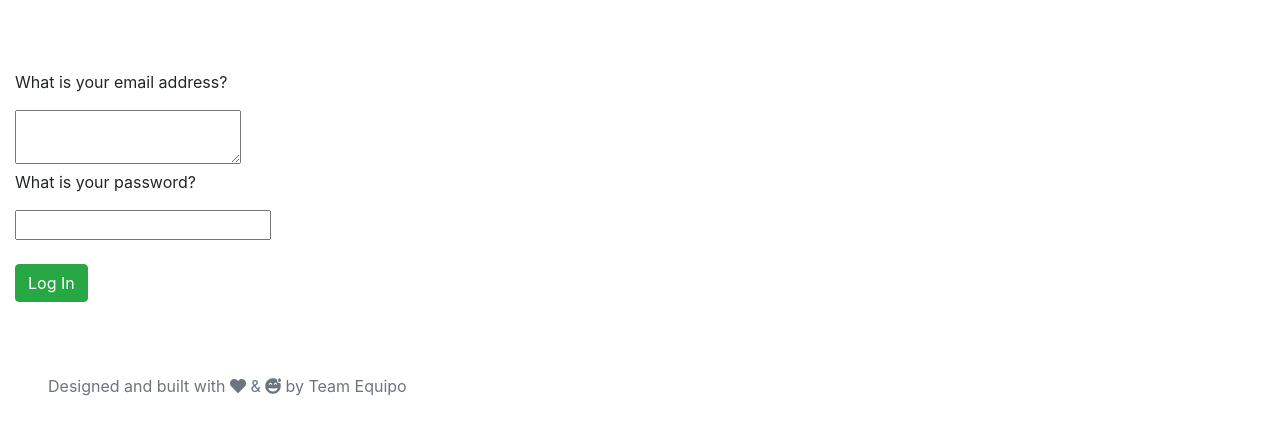
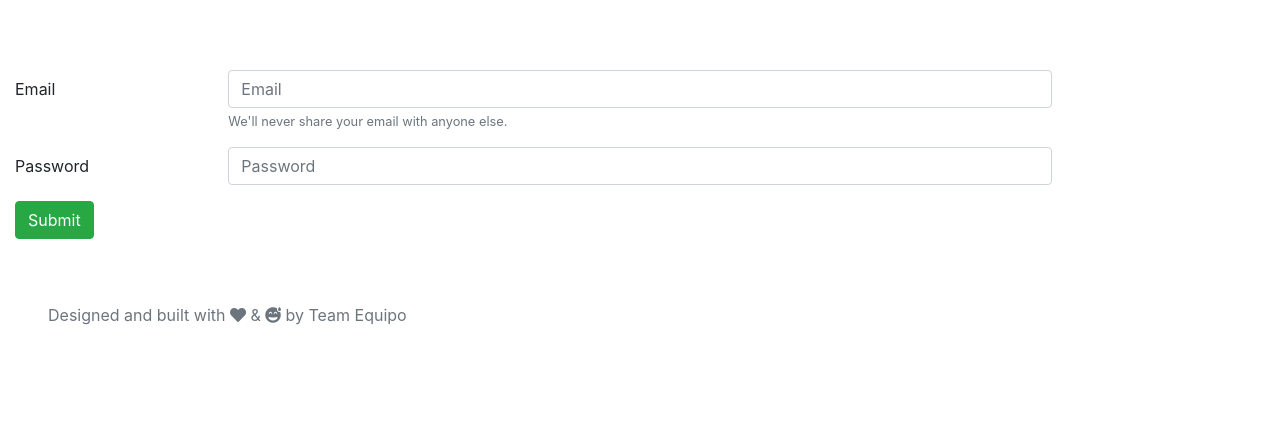
Before and after one commit to CalBearsGrad/Circlet, a Flask app: page /log_in in a window 1280 px wide. Shown: the part 56-491 px from the top of the page. Run offline with Flask 2, Linux system fonts and the light colour scheme; some libraries are stand-ins or nearby versions.

Commit message:
Adding the login route

```diff
--- a/server.py
+++ b/server.py
@@ -41,7 +41,7 @@ app.jinja_env.undefined = StrictUndefined
 @app.route('/')
 def index():
     """ Homepage """
-    session['user_id'] = "1"
+    # session['user_id'] = "1"
     return render_template('homepage.html')
 
 
@@ -159,6 +159,48 @@ def log_in():
     """
     return render_template('log_in.html')
 
+@app.route('/log_in', methods=["POST"])
+def log_me_in():
+
+    login_email = request.form.get("email")
+    login_password = request.form.get("password")
+
+    print login_email, login_password
+
+    # Get user object
+    existing_user = User.query.filter(User.email == login_email).all()
+
+    # In DB?
+    if len(existing_user) == 1:
+        print "Email in DB"
+        existing_password = existing_user[0].password
+
+        # Correct password (hashed)?
+        if bcrypt.hashpw(login_password.encode('utf-8'), existing_password.encode('utf-8')) == existing_password:
+            if 'login' in session:
+                flash("You are already logged in!")
+                return redirect('/')
+            else:
+                #Add to session
+                session['user_id'] = existing_user[0].user_id
+                flash("Hi {}, you are now logged in!".format(existing_user[0].first_name))
+                return redirect('/')
+        else:
+            flash("Incorrect password. Please try again.")
+            return redirect('/log_in')
+
+    # Not in DB
+    elif len(existing_user) == 0:
+        print "Email not in DB"
+        flash("That email couldn't be found. Please try again.")
+        return redirect('/log_in')
+
+    else:
+        print "MAJOR PROBLEM!"
+        flash("You have found a website loophole... Please try again later.")
+        return redirect("/")
+
+
 @app.route('/settings/<id>')
 def setting(id):
     """Render Circlet status and current Circlet attribute"""
--- a/templates/log_in.html
+++ b/templates/log_in.html
@@ -2,13 +2,26 @@
 {% block content %}
 
 <form action="/log_in" method="POST">
-        <p>What is your email address?</p>
-        <textarea name="email"></textarea>
-        <p>What is your password?</p>
-        <input type="password" name="password"></input>
-        <br>
-        <br>
-    <button type"submit" class="btn btn-success">Log In</button>
+    <div class="form-group row">
+        <label for="inputEmail" class="col-sm-2 col-form-label">Email</label>
+        <div class="col-sm-8">
+          <input type="email" class="form-control" name= "email" id="inputEmail" placeholder="Email" aria-describedby="emailHelp" required>
+            <small id="emailHelp" class="form-text text-muted">We'll never share your email with anyone else.</small>
+        </div>
+      </div>
+      <div class="form-group row">
+        <label for="inputPassword" class="col-sm-2 col-form-label">Password</label>
+        <div class="col-sm-8">
+          <input type="password" class="form-control" name="password" id="inputPassword" placeholder="Password" required>
+        </div>
+      </div>
+
+</fieldset>
+  <div class="form-group row">
+    <div class="col-sm-10">
+      <button type="submit" class="btn btn-success">Submit</button>
+    </div>
+  </div>
 </form>
-    <br>
+
 {% endblock %}
```
